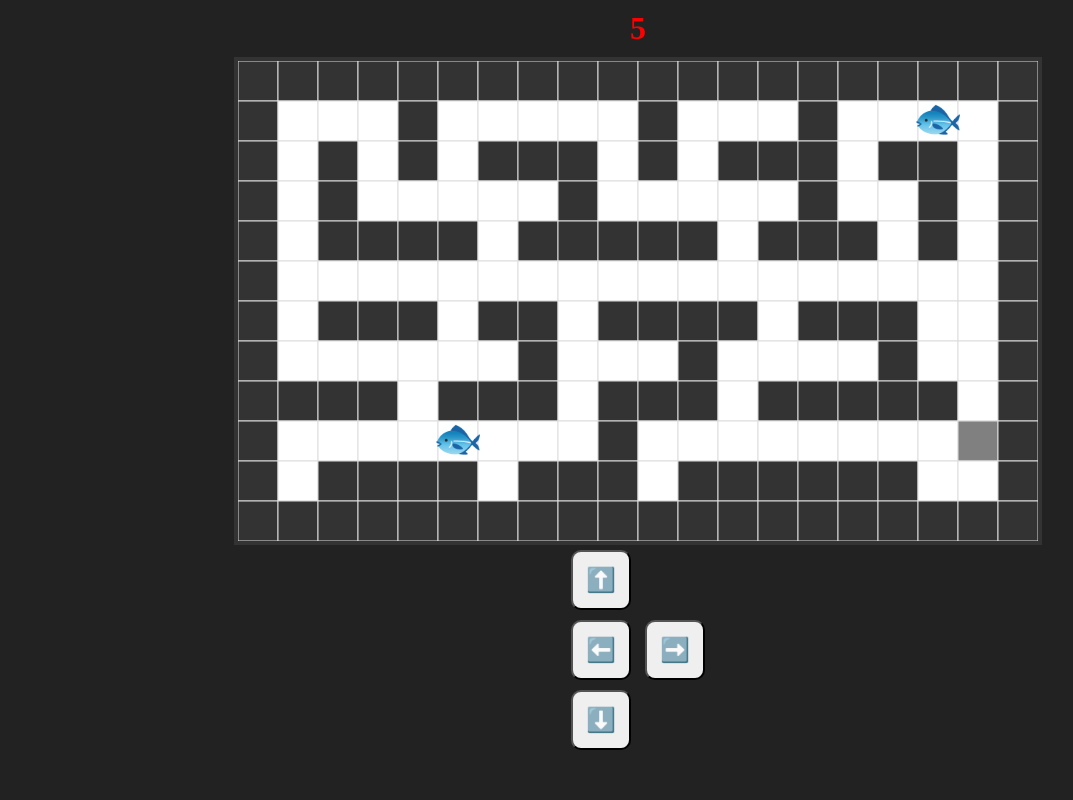
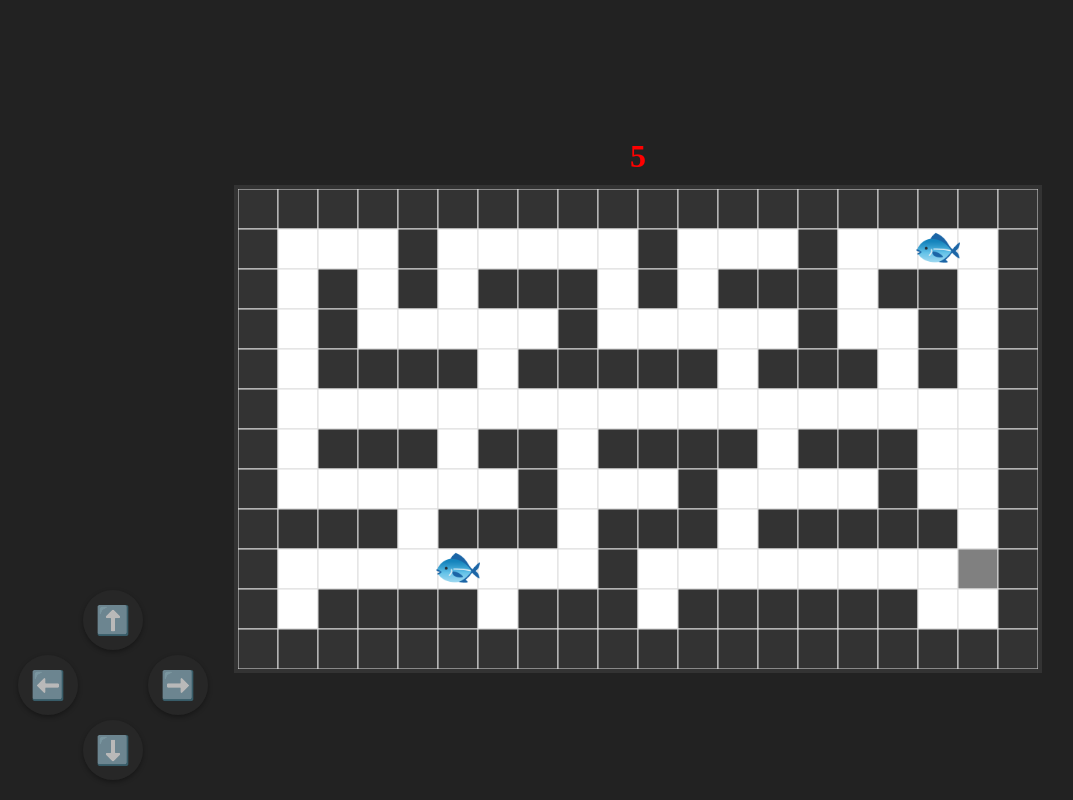
Before and after one commit to Lenovitch/michi-laberinto, a plain HTML site: page index.html in a window 1280 px wide. Shown: the whole page, without its empty margins (2-1075 px from the left). Drawn offline with Linux system fonts and the light colour scheme.

Commit message:
index.html
tercera opción

```diff
--- a/index.html
+++ b/index.html
@@ -4,27 +4,54 @@
 <meta charset="UTF-8">
 <title>Laberinto del Gatito 🐱</title>
 <style>
-  body { margin:0; background:#222; display:flex; justify-content:center; align-items:center; flex-direction:column; }
-  canvas { border:4px solid #333; background:white; display:block; }
+  body { margin:0; background:#222; display:flex; justify-content:center; align-items:center; flex-direction:column; height:100vh; }
+  canvas { border:4px solid #333; background:white; display:block; max-width:100%; height:auto; }
   #timer { font-size:32px; color:red; font-weight:bold; margin:10px; }
+
+  /* Controles táctiles */
+  #mobileControls {
+    position: fixed;
+    bottom: 20px;
+    left: 20px;
+    display: grid;
+    grid-template-columns: 60px 60px 60px;
+    grid-template-rows: 60px 60px 60px;
+    grid-gap: 5px;
+    opacity: 0.7;
+  }
   #mobileControls button {
-    font-size:24px;
-    width:60px;
-    height:60px;
-    margin:5px;
-    border-radius:10px;
+    background: rgba(50,50,50,0.5);
+    color: white;
+    border: none;
+    border-radius: 50%;
+    font-size: 28px;
+    display: flex;
+    justify-content: center;
+    align-items: center;
+    box-shadow: 0 2px 5px rgba(0,0,0,0.5);
+    transition: transform 0.1s;
   }
+  #mobileControls button:active {
+    background: rgba(255,255,255,0.5);
+    transform: scale(1.2);
+  }
+  /* Ubicar las flechas en forma de cruz */
+  #btnUp { grid-column: 2; grid-row: 1; }
+  #btnLeft { grid-column: 1; grid-row: 2; }
+  #btnRight { grid-column: 3; grid-row: 2; }
+  #btnDown { grid-column: 2; grid-row: 3; }
 </style>
 </head>
 <body>
 <div id="timer">10</div>
 <canvas id="gameCanvas"></canvas>
 
+<!-- Controles móviles -->
 <div id="mobileControls">
-  <button onclick="movePlayer(0,-1)">⬆️</button><br>
-  <button onclick="movePlayer(-1,0)">⬅️</button>
-  <button onclick="movePlayer(1,0)">➡️</button><br>
-  <button onclick="movePlayer(0,1)">⬇️</button>
+  <button id="btnUp" onclick="movePlayer(0,-1)">⬆️</button>
+  <button id="btnLeft" onclick="movePlayer(-1,0)">⬅️</button>
+  <button id="btnRight" onclick="movePlayer(1,0)">➡️</button>
+  <button id="btnDown" onclick="movePlayer(0,1)">⬇️</button>
 </div>
 
 <!-- Audios -->
@@ -40,7 +67,6 @@ const tileSize = 40;
 const rows = 12;
 const cols = 20;
 
-// Laberintos (ejemplo 3)
 const maze1 = [
   [1,1,1,1,1,1,1,1,1,1,1,1,1,1,1,1,1,1,1,1],
   [1,0,0,0,1,0,0,0,0,0,1,0,0,0,1,0,0,0,0,1],
@@ -56,8 +82,8 @@ const maze1 = [
   [1,1,1,1,1,1,1,1,1,1,1,1,1,1,1,1,1,1,1,1]
 ];
 
-const maze2 = JSON.parse(JSON.stringify(maze1)); // otro laberinto igual de difícil
-const maze3 = JSON.parse(JSON.stringify(maze1)); // tercer laberinto
+const maze2 = JSON.parse(JSON.stringify(maze1));
+const maze3 = JSON.parse(JSON.stringify(maze1));
 
 let mazes = [maze1, maze2, maze3];
 let currentMazeIndex = 0;
@@ -66,21 +92,17 @@ let maze = mazes[currentMazeIndex];
 let player = {x:1, y:1};
 let fishes = [];
 
-// Gatito
 let catImage = new Image();
 catImage.src = "images/gato.png";
 
-// Audios
 const winSound = document.getElementById("winSound");
 const loseSound = document.getElementById("loseSound");
 const meowSound = document.getElementById("meowSound");
 
-// Habilitar audio tras interacción
 let audioEnabled = false;
 document.addEventListener("keydown", ()=>{ audioEnabled=true; }, {once:true});
 document.addEventListener("click", ()=>{ audioEnabled=true; }, {once:true});
 
-// Ajustar canvas
 function adjustCanvas(){
   canvas.width = Math.min(window.innerWidth-20, cols*tileSize);
   canvas.height = Math.min(window.innerHeight-150, rows*tileSize);
@@ -88,7 +110,6 @@ function adjustCanvas(){
 }
 window.addEventListener("resize", adjustCanvas);
 
-// Inicialización
 function setMaze(index){
   currentMazeIndex = index;
   maze = mazes[currentMazeIndex];
@@ -112,7 +133,6 @@ function stopAllSounds(){
   });
 }
 
-// Dibujos
 function drawMaze(){
   for(let y=0;y<maze.length;y++){
     for(let x=0;x<maze[y].length;x++){
@@ -155,7 +175,6 @@ function drawGame(){
   drawPlayer();
 }
 
-// Movimiento
 document.addEventListener("keydown", e=>{
   if(e.key==="ArrowUp") movePlayer(0,-1);
   if(e.key==="ArrowDown") movePlayer(0,1);
@@ -188,7 +207,6 @@ function movePlayer(dx,dy){
   drawGame();
 }
 
-// Timer
 let timeLeft = 10;
 let timerInterval;
 function startCountdown(){
@@ -214,9 +232,7 @@ function resetGame(){
   setMaze(currentMazeIndex);
 }
 
-// Iniciar juego
 setMaze(0);
-
 </script>
 </body>
 </html>
```
